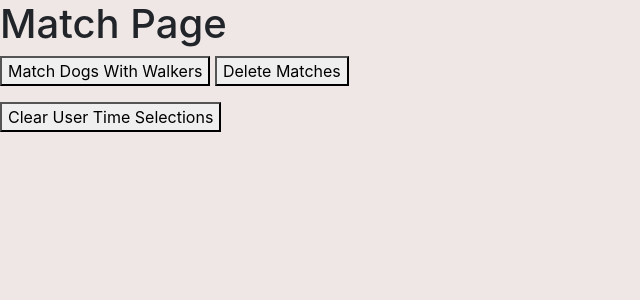
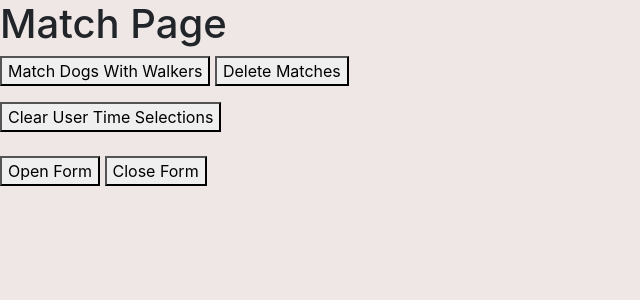
Before and after one commit to JumboCode/Animal-Aid, a Django app: page /match/ in a window 1280 px wide. Shown: the part 61-361 px from the top of the page, without its empty margins (0-640 px from the left). Run offline with Django 3.2, Linux system fonts and the light colour scheme; the visitor is signed in with stand-in values (Sample User, id 1); some libraries are stand-ins or nearby versions.

Commit message:
added open and close form functionality

```diff
--- a/core/templates/core/match.html
+++ b/core/templates/core/match.html
@@ -17,6 +17,16 @@
         <button id="delete" name="delete" type="submit" onclick="return confirm('Are you sure you want to delete all matches?')">Delete Matches</button>
         <p></p>
         <button id="clearUserTimes" name="clearUserTimes" type="submit" onclick="return confirm('Are you sure you want to clear walker time selections?')">Clear User Time Selections</button>
+        <br><br>
+        <button id="openForm" name="openForm" type="submit"
+                onclick="return confirm('Are you sure you would like to open the form?')">
+                Open Form
+        </button>
+        <button id="closeForm" name="closeForm" type="submit"
+                onclick="return confirm('Are you sure you would like to close access to the form?')">
+                Close Form
+        </button>
+
     </form>
 
     <p></p>
--- a/core/templates/core/signup.html
+++ b/core/templates/core/signup.html
@@ -20,7 +20,7 @@
         <div class="whitemodal">
             <div class="welcometext"> WELCOME </div> <br>
 	    <div style="display:block; text-align: center; margin: 0 auto">
-	    <form method="post">
+	      <form method="post">
             {% csrf_token %}
             {% for field in form %}
             <p>
--- a/core/views.py
+++ b/core/views.py
@@ -8,6 +8,8 @@ from django.core.exceptions import PermissionDenied, EmptyResultSet
 from core.models import Dog, Walker, Match
 from json import dumps
 
+global form_is_open
+form_is_open = False
 
 def home(request):
 	return render(request, 'core/home.html')
@@ -372,8 +374,11 @@ def edit_walker(request):
 		raise PermissionDenied()
 
 def walker_signup(request):
+	global form_is_open
+	#print(form_is_open)
+
 	# only able to edit walker profile if logged in as a normal user, not staff
-	if request.user.is_authenticated and not request.user.is_staff:
+	if request.user.is_authenticated and not request.user.is_staff and form_is_open:
 
 		username = request.user.get_username()
 
@@ -415,8 +420,9 @@ def walker_signup(request):
 				# if '----' is chosen for a dog pref, then the pref is saved as None
 				else:
 					dog_choices.append(None)
+
 			walker.dog_choices = dog_choices
-
+			walker.set_filledForm(True)
 			walker.save()
 
 			return redirect('home')
@@ -454,7 +460,9 @@ def walker_signup(request):
 			'dog_list': visible_dogs,
 			'pref_count': PREF_COUNT,
 		}
-		return render(request, 'core/walker_signup.html', {'data':data, 'json_data':dumps(json_data)})
+		return render(request, 'core/walker_signup.html', {'data':data, 'json_data':dumps(json_data), 'form_is_open':form_is_open})
+	elif not form_is_open:
+		return render(request, 'core/walker_signup.html', {'form_is_open':form_is_open})
 	else:
 		raise PermissionDenied()
 
@@ -463,6 +471,7 @@ def match(request):
 	success = False
 	clear = False
 	clear_user_times = False
+	global form_is_open
 
 	# only able to edit dogs if logged in as staff
 	if request.user.is_authenticated and request.user.is_staff:
@@ -541,6 +550,30 @@ def match(request):
 				clear_user_times = True
 
 				return render(request, 'core/match.html', {'clear_user_times':clear_user_times})
+			elif 'openForm' in request.POST:
+				# reset walker filledForm booleans to False
+				walkers = Walker.objects.all()
+
+				for walker in walkers:
+					print(walker.get_name(), walker.get_filledForm())
+					walker.set_filledForm(False)
+					walker.save()
+					print(walker.get_name(), walker.get_filledForm())
+
+				# set the form to open
+				form_is_open = True
+
+				return render(request, 'core/match.html')
+
+			elif 'closeForm' in request.POST:
+				walkers = Walker.objects.all()
+
+				for walker in walkers:
+					print(walker.get_name(), walker.get_filledForm())
+
+				form_is_open = False
+				return render(request, 'core/match.html')
+
 			else:
 				clear = False
 				success = False
```
Also changed, not shown: core/models.py (+7 -0 lines), core/templates/core/walker_signup.html (+14 -1 lines).
